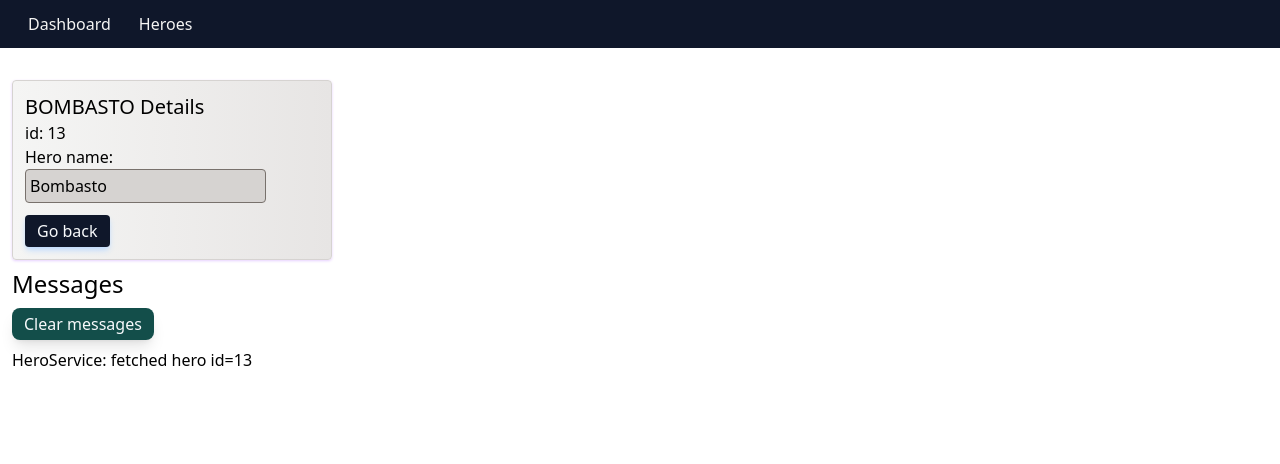
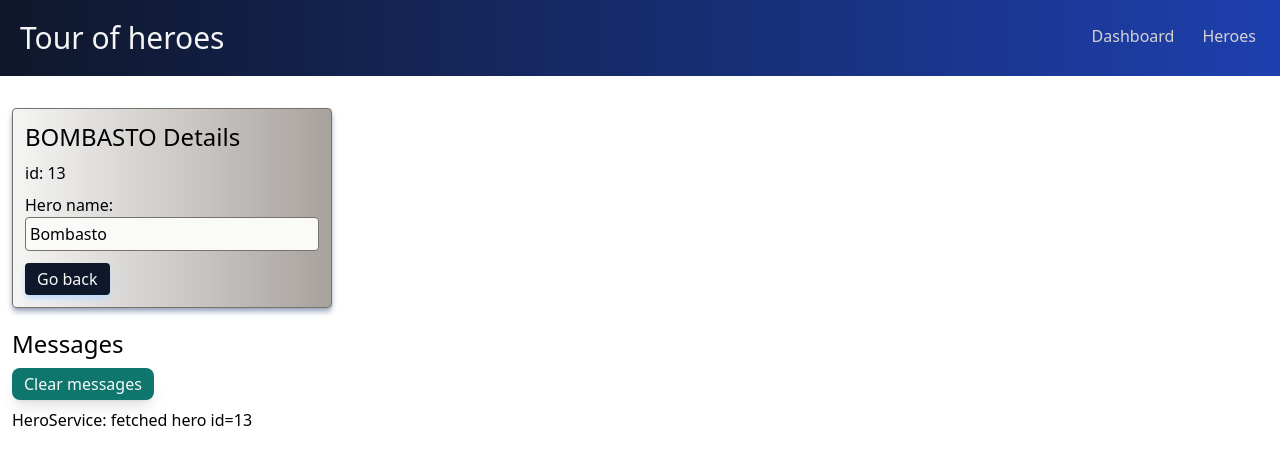
Before and after one commit to NikoSoder/tour-of-heroes, an Angular app: page /detail/13 in a window 1280 px wide. Shown: the top 464 px of the page. Built offline with nearby package versions, Linux system fonts and the light colour scheme.

Commit message:
More styling

```diff
--- a/src/app/app.component.css
+++ b/src/app/app.component.css
@@ -0,0 +1,3 @@
+.activebutton {
+  @apply text-zinc-50;
+}
--- a/src/app/app.component.html
+++ b/src/app/app.component.html
@@ -1,12 +1,39 @@
-<div class="container-none bg-slate-900 py-3 px-7 mb-5">
-  <ul class="text-stone-100 flex flex-row space-x-7">
-    <li class="hover:text-stone-300">
-      <a routerLink="/dashboard">Dashboard</a>
-    </li>
-    <li class="hover:text-stone-300">
-      <a routerLink="/heroes">Heroes</a>
-    </li>
-  </ul>
+<!-- <nav class="bg-teal-900 p-3 flex flex-row justify-between">
+  <div class="text-3xl text-neutral-50">Title</div>
+  <div class="flex">
+    <ul
+      class="text-neutral-200 flex flex-col space-y-4 sm:space-y-0 sm:flex-row justify-center items-center sm:space-x-3"
+    >
+      <li class="hover:text-neutral-50">Home</li>
+      <li class="hover:text-neutral-50">About</li>
+      <li class="hover:text-neutral-50">Contact</li>
+    </ul>
+  </div>
+  <div>
+    <button
+      class="px-2 py-1 rounded-lg border border-neutral-100 hover:bg-teal-700 text-neutral-200 shadow-md"
+    >
+      Read more
+    </button>
+  </div>
+</nav> -->
+
+<div
+  class="container-none bg-gradient-to-r from-slate-900 to-blue-800 p-5 mb-5 flex flex-col sm:flex-row sm:justify-between space-y-2 sm:space-y-0"
+>
+  <div>
+    <h1 class="text-stone-100 text-3xl">Tour of heroes</h1>
+  </div>
+  <div>
+    <ul class="text-stone-300 flex flex-row space-x-7 p-1">
+      <li class="hover:text-stone-100">
+        <a routerLink="/dashboard" routerLinkActive="activebutton">Dashboard</a>
+      </li>
+      <li class="hover:text-stone-100">
+        <a routerLink="/heroes" routerLinkActive="activebutton">Heroes</a>
+      </li>
+    </ul>
+  </div>
 </div>
 
 <div class="container mx-auto p-3">
--- a/src/app/components/dashboard/dashboard.component.html
+++ b/src/app/components/dashboard/dashboard.component.html
@@ -1,9 +1,9 @@
-<h2 class="text-3xl mb-5">Top Heroes</h2>
+<h2 class="text-3xl mb-3">Top Heroes</h2>
 <div class="mb-5">
   <ul class="flex flex-row flex-wrap">
     <li
       *ngFor="let hero of heroes"
-      class="bg-violet-400 px-2 py-1 rounded-lg shadow-md hover:bg-purple-500 text-stone-800 m-1"
+      class="bg-violet-600 px-2 py-2 rounded-lg shadow-md hover:bg-purple-700 text-stone-100 m-1"
     >
       <a routerLink="/detail/{{ hero.id }}">
         {{ hero.name }}
--- a/src/app/components/hero-detail/hero-detail.component.html
+++ b/src/app/components/hero-detail/hero-detail.component.html
@@ -1,13 +1,13 @@
 <div
-  class="sm:w-80 bg-gradient-to-r from-stone-100 to-stone-200 rounded border border-stone-300 shadow shadow-purple-200 p-3 mb-2"
+  class="sm:w-80 bg-gradient-to-r from-stone-100 to-stone-400 rounded border border-stone-500 shadow-md shadow-slate-400 p-3 mb-5"
   *ngIf="hero"
 >
-  <h2 class="text-xl">{{ hero.name | uppercase }} Details</h2>
-  <div><span>id: </span>{{ hero.id }}</div>
-  <div class="mb-3">
+  <h2 class="text-2xl mb-2">{{ hero.name | uppercase }} Details</h2>
+  <div class="mb-2"><span>id: </span>{{ hero.id }}</div>
+  <div class="mb-3 flex flex-col">
     <label for="hero-name">Hero name: </label>
     <input
-      class="border border-stone-500 bg-stone-300 p-1 rounded focus:outline-stone-500"
+      class="border border-stone-500 bg-stone-50 p-1 rounded focus:outline-stone-500"
       id="hero-name"
       [(ngModel)]="hero.name"
       placeholder="name"
--- a/src/app/components/heroes/heroes.component.html
+++ b/src/app/components/heroes/heroes.component.html
@@ -6,7 +6,7 @@
         class="bg-blue-600 text-stone-100 py-2 px-3 rounded hover:bg-blue-700 shadow"
         routerLink="/detail/{{ hero.id }}"
       >
-        <span class="">{{ hero.id }}</span> {{ hero.name }}
+        <span>{{ hero.id }}</span> {{ hero.name }}
       </a>
     </li>
   </ul>
--- a/src/app/components/messages/messages.component.html
+++ b/src/app/components/messages/messages.component.html
@@ -2,7 +2,7 @@
   <h2 class="text-2xl mb-2">Messages</h2>
   <button
     type="button"
-    class="bg-teal-900 text-slate-50 py-1 px-3 rounded-lg shadow-lg hover:bg-teal-700 mb-2"
+    class="bg-teal-700 text-slate-50 py-1 px-3 rounded-lg shadow-lg hover:bg-teal-600 mb-2"
     (click)="messageService.clear()"
   >
     Clear messages
```
